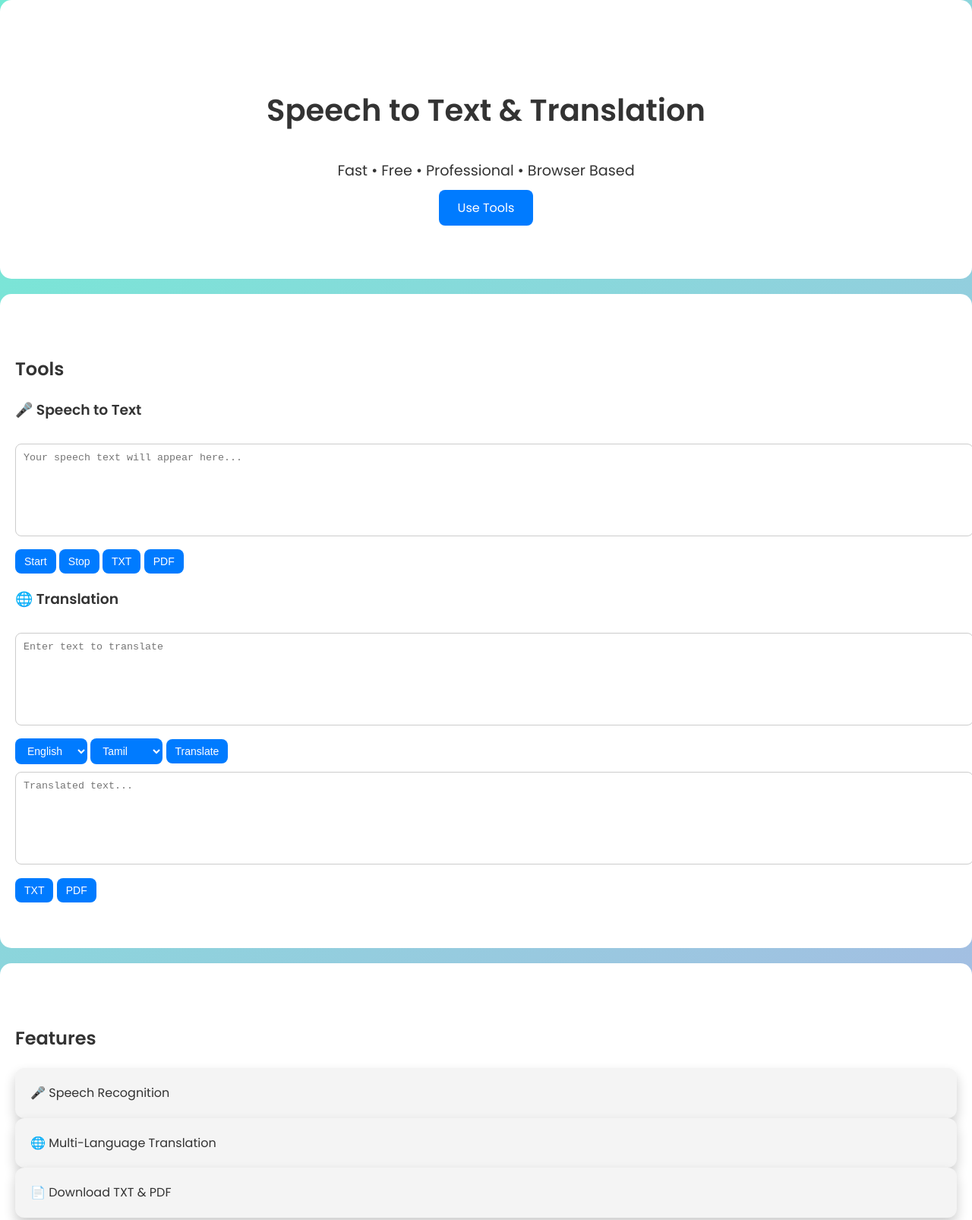
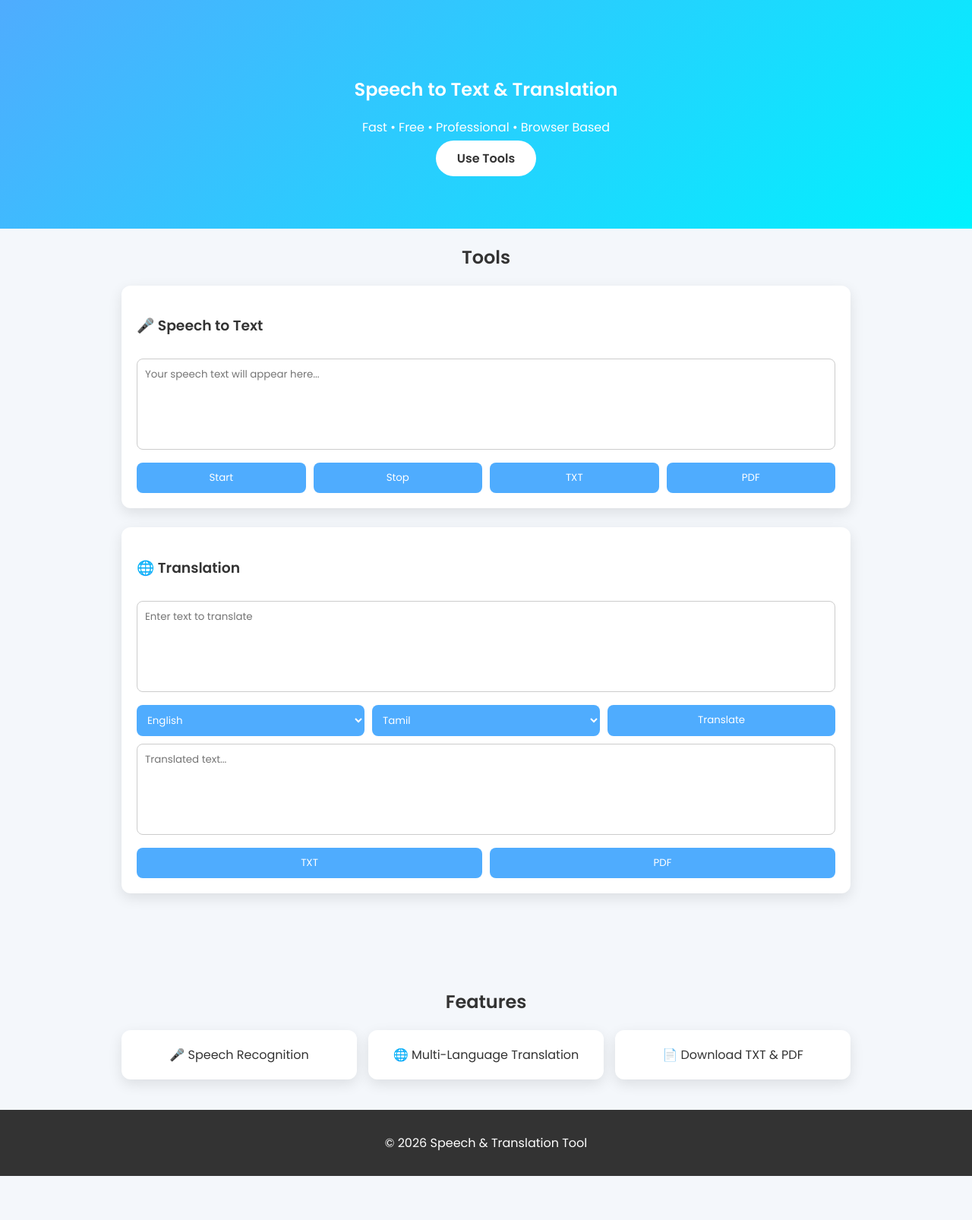
Before and after one commit to barathsrm40/Speech-to-text-, a plain HTML site: page index.html in a window 1280 px wide. Shown: the top 1606 px of the page at 76% size. After the commit the page ends 1548 px from the top, so only its background shows below. Drawn offline with nearby package versions, Linux system fonts and the light colour scheme.

Commit message:
Update style.css

```diff
--- a/style.css
+++ b/style.css
@@ -1,179 +1,115 @@
-/* General */
-body {
+* {
+  box-sizing: border-box;
   font-family: 'Poppins', sans-serif;
-  margin: 0;
-  padding: 0;
-  background: linear-gradient(135deg, #74ebd5, #ACB6E5);
-  color: #333;
-  line-height: 1.6;
 }
 
-.container {
-  max-width: 900px;
-  margin: auto;
-  padding: 30px;
+body {
+  margin: 0;
+  background: #f4f7fb;
+  color: #333;
 }
 
-/* Hero */
+/* HERO */
 .hero {
+  background: linear-gradient(135deg, #4facfe, #00f2fe);
+  color: white;
+  padding: 80px 20px;
   text-align: center;
-  padding: 80px 20px;
 }
 
-.hero h1 {
-  font-size: 2.5rem;
+.btn {
+  background: white;
+  color: #333;
+  padding: 12px 28px;
+  border-radius: 30px;
+  text-decoration: none;
+  font-weight: 600;
 }
 
-.hero p {
-  font-size: 1.2rem;
-  margin: 20px 0;
+/* SECTIONS */
+.section {
+  padding: 40px 20px;
+  max-width: 1000px;
+  margin: auto;
 }
 
-.hero .btn {
-  background-color: #007BFF;
-  color: #fff;
-  padding: 12px 25px;
-  margin: 5px;
-  text-decoration: none;
-  border-radius: 8px;
-  transition: 0.3s;
+.tools-top {
+  margin-top: -40px;
 }
 
-.hero .btn-secondary {
-  background-color: #00BFA6;
+h2 {
+  text-align: center;
+  margin-bottom: 20px;
 }
 
-.hero .btn:hover {
-  opacity: 0.85;
+/* BOX */
+.box {
+  background: white;
+  padding: 20px;
+  border-radius: 12px;
+  margin-bottom: 25px;
+  box-shadow: 0 6px 18px rgba(0,0,0,0.1);
 }
 
-/* Sections */
-section {
-  padding: 60px 20px;
-  background: #fff;
-  margin-bottom: 20px;
-  border-radius: 15px;
-}
-
-/* Features */
-.feature-cards {
+/* GRID */
+.grid {
   display: flex;
+  gap: 15px;
   flex-wrap: wrap;
-  gap: 20px;
 }
 
 .card {
   flex: 1 1 250px;
-  background: #f4f4f4;
+  background: white;
   padding: 20px;
+  text-align: center;
   border-radius: 12px;
-  box-shadow: 0 8px 16px rgba(0,0,0,0.2);
-  transition: transform 0.3s;
+  box-shadow: 0 6px 18px rgba(0,0,0,0.1);
 }
 
-.card:hover {
-  transform: translateY(-10px);
-}
-
-/* Steps */
-.steps {
-  display: flex;
-  flex-wrap: wrap;
-  gap: 20px;
-}
-
-.step {
-  flex: 1 1 250px;
-  background: #e0f7fa;
-  padding: 20px;
-  border-radius: 12px;
-}
-
-/* Widgets */
-.demo-widgets {
-  display: flex;
-  flex-wrap: wrap;
-  gap: 20px;
-}
-
-.widget {
-  flex: 1 1 400px;
-  background: #f0f0f0;
-  padding: 15px;
-  border-radius: 12px;
-}
-
+/* INPUTS */
 textarea {
   width: 100%;
-  min-height: 100px;
+  min-height: 120px;
+  padding: 10px;
   margin: 10px 0;
-  padding: 10px;
   border-radius: 8px;
   border: 1px solid #ccc;
   resize: none;
 }
 
-.controls {
+/* ROW */
+.row {
   display: flex;
+  gap: 10px;
   flex-wrap: wrap;
-  gap: 10px;
 }
 
 button, select {
-  padding: 8px 12px;
-  font-size: 14px;
+  flex: 1;
+  padding: 10px;
   border-radius: 8px;
   border: none;
-  cursor: pointer;
-  background-color: #007BFF;
-  color: #fff;
-}
-
-button:hover, select:hover {
-  opacity: 0.85;
-}
-
-/* FAQ */
-.faq-item {
-  margin-bottom: 10px;
-}
-
-.faq-question {
-  width: 100%;
-  padding: 10px;
-  text-align: left;
-  background: #007BFF;
-  color: #fff;
-  border: none;
-  border-radius: 8px;
+  background: #4facfe;
+  color: white;
   cursor: pointer;
 }
 
-.faq-answer {
-  padding: 10px;
-  display: none;
-  background: #e0f7fa;
-  border-radius: 8px;
-  margin-top: 5px;
+button:hover {
+  opacity: 0.9;
 }
 
-/* Footer */
+/* FOOTER */
 footer {
-  background: #007BFF;
-  color: #fff;
+  background: #333;
+  color: white;
   text-align: center;
-  padding: 20px 0;
+  padding: 15px;
 }
 
-.social-links a {
-  color: #fff;
-  margin: 0 5px;
-  text-decoration: none;
-}
-
-/* Responsive */
-@media (max-width: 900px) {
-  .feature-cards, .steps, .demo-widgets {
+/* MOBILE */
+@media (max-width: 600px) {
+  .row {
     flex-direction: column;
   }
 }
```
